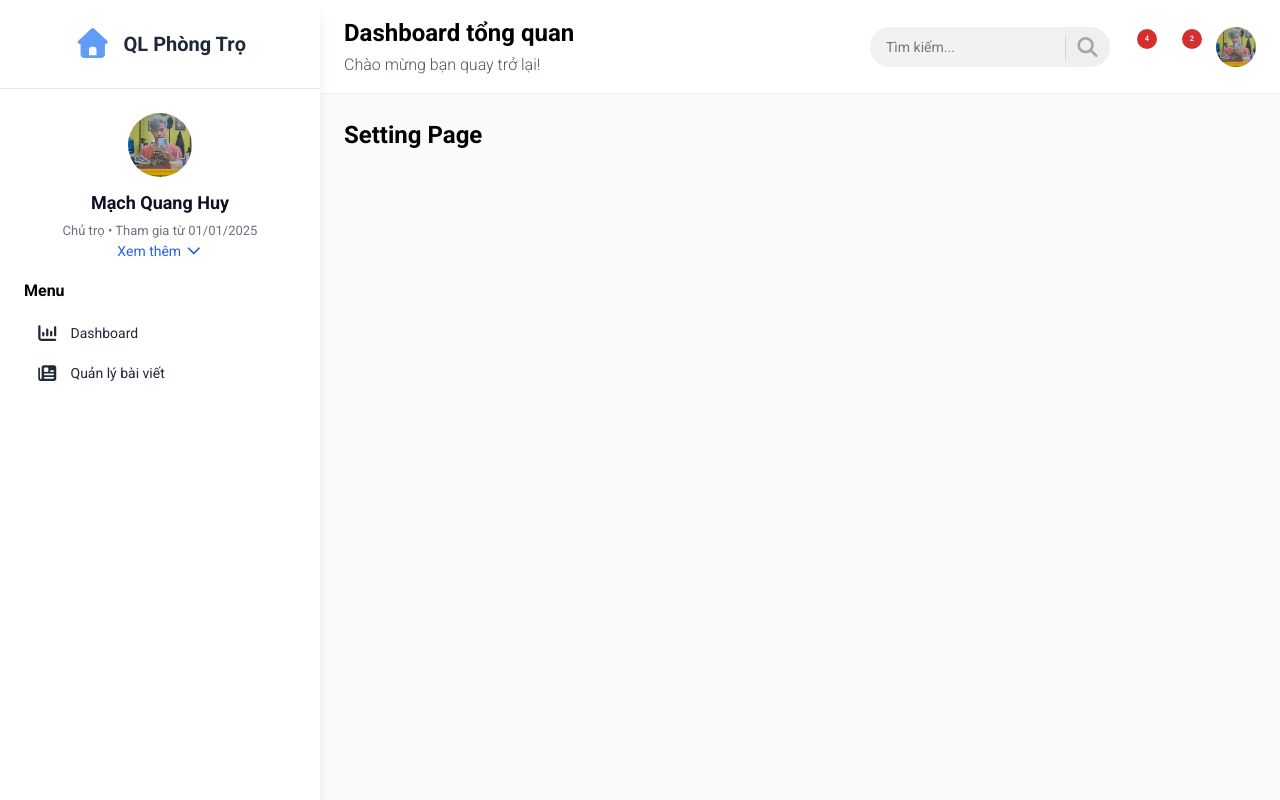
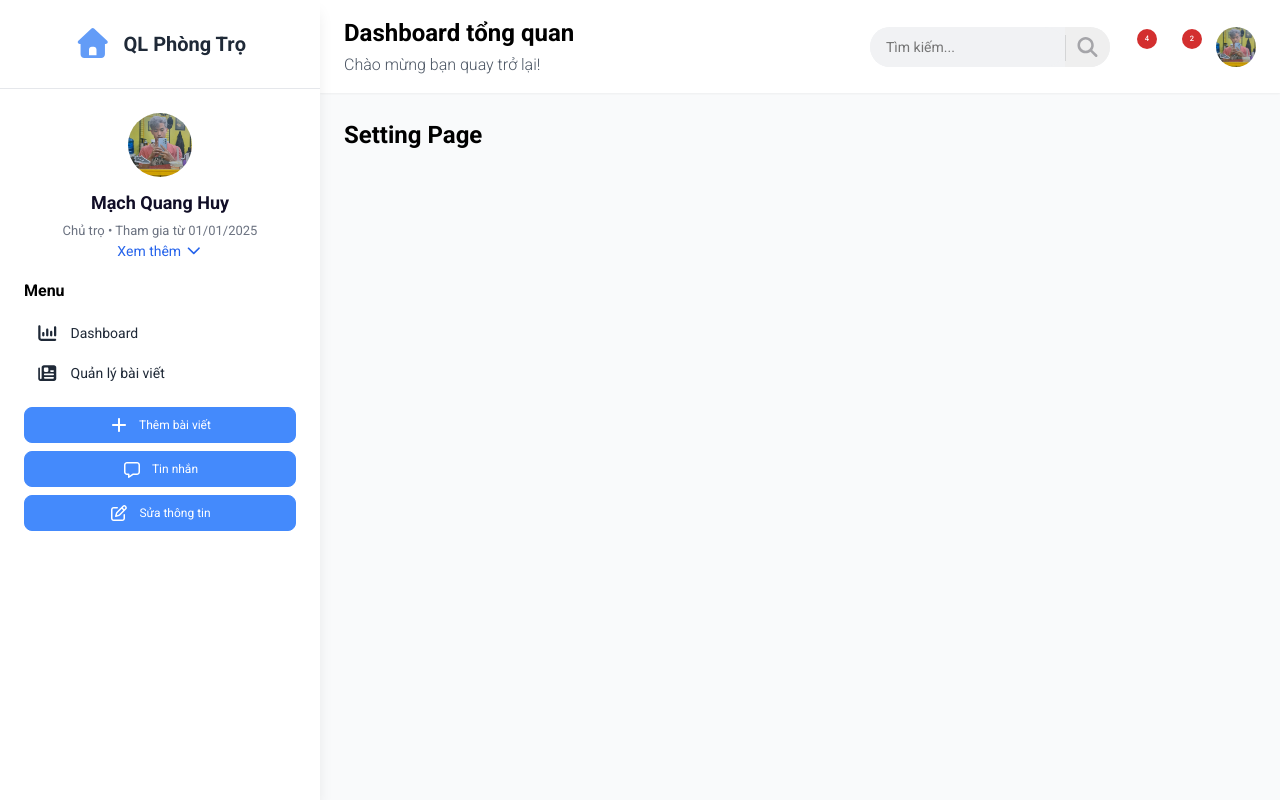
Before and after one commit to mQhuy193/dashboard-ui, a React (Vite) app: page /setting in a window 1280 px wide. Built offline with nearby package versions, Linux system fonts and the light colour scheme; some icons are missing.

Commit message:
sua sidbar  Button

```diff
--- a/src/components/Button/Button.module.scss
+++ b/src/components/Button/Button.module.scss
@@ -1,9 +1,11 @@
 .wrapper {
-    font-size: 1.6rem;
-    font-weight: 600;
+    font-size: 1.2rem;
+    font-weight: 400;
+    line-height: 2rem;
     min-width: 100px;
-    padding: 9px 16px;
-    border-radius: 4px;
+    height: 36px;
+    padding: 8px 12px;
+    border-radius: 8px;
     cursor: pointer;
     background-color: var(--white);
     border: 1px solid transparent;
@@ -33,7 +35,8 @@
     height: 18px;
     margin-right: 4px;
     text-align: center;
-    font-weight: 500;
+    font-weight: 700;
+    font-size: 1.6rem;
 }
 
 //Button
@@ -56,7 +59,7 @@
     &:hover {
         border-color: var(--primary);
 
-        background-color: #74a5f5;
+        background-color: #3c7be0;
     }
 }
 
--- a/src/components/Button/index.jsx
+++ b/src/components/Button/index.jsx
@@ -1,5 +1,6 @@
 import classNames from 'classnames/bind';
 import { Link } from 'react-router-dom';
+import { useState } from 'react';
 import styles from './Button.module.scss';
 
 const cx = classNames.bind(styles);
@@ -18,26 +19,50 @@ function Button({
     className,
     children,
     onClick,
+    color,
+    backgroundColor,
+    hoverBackground,
     ...passProps
 }) {
+    const [isHovered, setIsHovered] = useState(false);
+
     let Comp = 'button';
     const props = {
         onClick,
+        ...passProps,
     };
 
+    const currentBgColor = isHovered && hoverBackground && !disabled ? hoverBackground : backgroundColor;
+
+    if (currentBgColor) {
+        props.style = {
+            backgroundColor: currentBgColor,
+            transition: 'background-color 0.3s ease, transform 0.2s ease',
+            ...(props.style || {}),
+        };
+    }
+
+    if (hoverBackground && !disabled) {
+        props.onMouseEnter = (e) => {
+            setIsHovered(true);
+            passProps.onMouseEnter?.(e);
+        };
+        props.onMouseLeave = (e) => {
+            setIsHovered(false);
+            passProps.onMouseLeave?.(e);
+        };
+    }
+
     if (disabled) {
-        Object.assign(props, {
-            disabled,
-            className: `${className} ${styles.disabled}`,
-        });
+        props.disabled = disabled;
     }
 
     if (to) {
         props.to = to;
-        comp = Link;
+        Comp = Link;
     } else if (href) {
         props.href = href;
-        comp = 'a';
+        Comp = 'a';
     }
 
     const classes = cx('wrapper', {
--- a/src/components/GlobalStyles/GlobalStyles.module.scss
+++ b/src/components/GlobalStyles/GlobalStyles.module.scss
@@ -6,7 +6,7 @@
     --white: #fff;
     --shadow-small: 0 1px 2px 0 rgba(0, 0, 0, 0.05);
     --shadow-large: 0 10px 15px -3px rgba(0, 0, 0, 0.1), 0 4px 6px -4px rgba(0, 0, 0, 0.1);
-    --primary: #639cf7;
+    --primary: #448afc;
     --color-interactive: rgb(239, 246, 255);
     --default-margin-bottom: 32px;
     --default-gap: 24px;
--- a/src/components/Section/index.jsx
+++ b/src/components/InfoItem/index.jsx
@@ -1,9 +1,9 @@
 import classNames from 'classnames/bind';
-import styles from './Section.module.scss';
+import styles from './InfoItem.module.scss';
 
 const cx = classNames.bind(styles);
 
-function Section({ title, value, icon = null, iconRight = null, size = 'large', children }) {
+function InfoItem({ title, value, icon = null, iconRight = null, size = 'large', children }) {
     const classes = cx('wrapper', {
         [size]: size,
     });
@@ -22,4 +22,4 @@ function Section({ title, value, icon = null, iconRight = null, size = 'large',
     );
 }
 
-export default Section;
+export default InfoItem;
--- a/src/components/Layout/SideBar/SideBar.module.scss
+++ b/src/components/Layout/SideBar/SideBar.module.scss
@@ -52,7 +52,7 @@
     display: flex;
     align-items: center;
     cursor: pointer;
-    border-radius: var(--default-border-radius);
+    border-radius: 8px;
     margin-bottom: 4px;
 
     .icon {
@@ -159,3 +159,20 @@
     flex-direction: row;
     gap: 12px;
 }
+
+//button
+.btn-container {
+    display: flex;
+    flex-direction: column;
+    margin-top: 12px;
+}
+
+.btn {
+    display: flex;
+    align-items: center;
+    justify-content: center;
+    width: 100%;
+    margin-left: 0 !important;
+    margin-bottom: 8px;
+    color: var(--white);
+}
--- a/src/components/Layout/SideBar/index.jsx
+++ b/src/components/Layout/SideBar/index.jsx
@@ -2,6 +2,8 @@ import classNames from 'classnames/bind';
 import { FontAwesomeIcon } from '@fortawesome/react-fontawesome';
 import { faHouse, faChartColumn, faNewspaper, faChevronDown } from '@fortawesome/free-solid-svg-icons';
 import { icon } from '@fortawesome/fontawesome-svg-core';
+import { faMessage, faPenToSquare } from '@fortawesome/free-regular-svg-icons';
+import { faPlus } from '@fortawesome/free-solid-svg-icons';
 import { Link, useLocation } from 'react-router-dom';
 import { useState } from 'react';
 import MailIcon from '@mui/icons-material/Mail';
@@ -13,7 +15,8 @@ import FemaleIcon from '@mui/icons-material/Female';
 
 import styles from './SideBar.module.scss';
 import images from '~/assets/images';
-import Section from '~/components/Section';
+import InfoItem from '~/components/InfoItem';
+import Button from '~/components/Button';
 
 const cx = classNames.bind(styles);
 
@@ -44,6 +47,21 @@ const profile = {
     isActivedPhone: true,
     is2Fa: true,
 };
+
+const btnItems = [
+    {
+        title: 'Thêm bài viết',
+        leftIcon: <FontAwesomeIcon icon={faPlus} />,
+    },
+    {
+        title: 'Tin nhắn',
+        leftIcon: <FontAwesomeIcon icon={faMessage} />,
+    },
+    {
+        title: 'Sửa thông tin',
+        leftIcon: <FontAwesomeIcon icon={faPenToSquare} />,
+    },
+];
 
 function SideBar() {
     const location = useLocation();
@@ -81,14 +99,14 @@ function SideBar() {
                 </div>
 
                 <div className={cx('profile-info', { visible: isVisible })}>
-                    <Section title="Email" value={profile.email} icon={<MailIcon sx={{ fontSize: 20 }} />} />
-                    <Section
+                    <InfoItem title="Email" value={profile.email} icon={<MailIcon sx={{ fontSize: 20 }} />} />
+                    <InfoItem
                         title="Số điện thoại"
                         value={profile.phoneNumber}
                         icon={<PhoneIcon sx={{ fontSize: 20 }} />}
                     />
                     <div className={cx('divider')}>
-                        <Section
+                        <InfoItem
                             title="Giới tính"
                             value={profile.isMale ? 'Nam' : 'Nữ'}
                             iconRight={
@@ -100,14 +118,14 @@ function SideBar() {
                             }
                             size="medium"
                         />
-                        <Section
+                        <InfoItem
                             title="Ngày sinh"
                             value={profile.dateOfBirth}
                             icon={<CalendarMonthIcon sx={{ fontSize: 20 }} />}
                             size="medium"
                         />
                     </div>
-                    <Section title="Nơi ở" value={profile.address} icon={<LocationOnIcon sx={{ fontSize: 20 }} />} />
+                    <InfoItem title="Nơi ở" value={profile.address} icon={<LocationOnIcon sx={{ fontSize: 20 }} />} />
                 </div>
 
                 {/* nav menu */}
@@ -124,6 +142,13 @@ function SideBar() {
                         </Link>
                     ))}
                 </nav>
+                <div className={cx('btn-container')}>
+                    {btnItems.map((item, index) => (
+                        <Button leftIcon={item.leftIcon} key={index} size="large" primary className={cx('btn')}>
+                            {item.title}
+                        </Button>
+                    ))}
+                </div>
             </div>
         </aside>
     );
```
Also changed, not shown: src/components/InfoItem/InfoItem.module.scss (renamed from src/components/Section/Section.module.scss).
